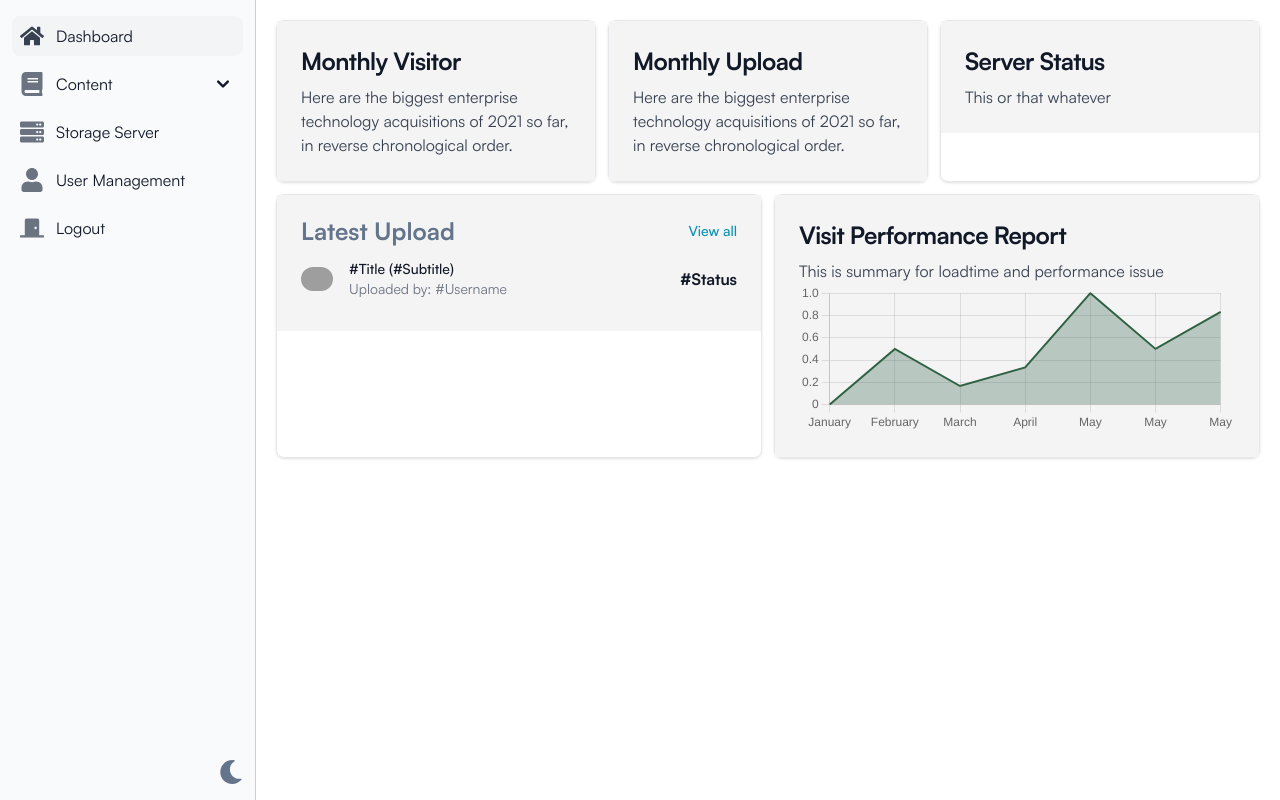
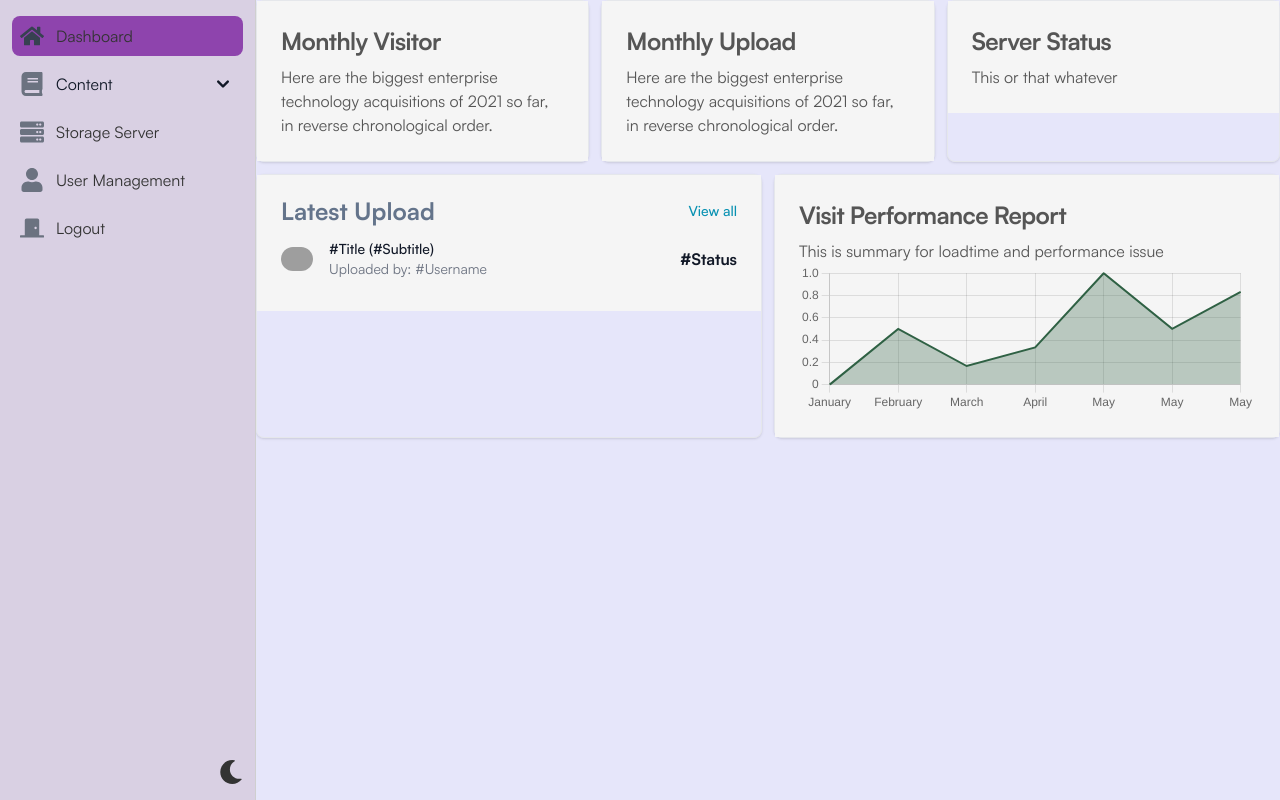
Before and after one commit to azzahradins/kyscms-js, a Next.js app: page /dashboard in a window 1280 px wide. Built offline with nearby package versions, Linux system fonts and the light colour scheme; grey boxes are pictures that could not be loaded.

Commit message:
adding earlier changes.

```diff
--- a/app/(private)/dashboard/page.tsx
+++ b/app/(private)/dashboard/page.tsx
@@ -12,7 +12,7 @@ ChartJS.register(
 
 export default function Dashboard (): JSX.Element {
   return (
-    <main className='wrapper'>
+    <main className='wrappe'>
       <div className='grid grid-cols-2 lg:grid-cols-3 gap-3 mb-3'>
         <Card>
           <Card.Header>
--- a/app/(private)/layout.tsx
+++ b/app/(private)/layout.tsx
@@ -7,7 +7,7 @@ import { SidebarProvider } from '@/hooks/SidebarContext'
 export default function RootLayout ({ children }: { children: React.ReactNode }): JSX.Element {
   return (
     <SidebarProvider>
-      <main className="flex flex-row">
+      <main className="flex flex-row bg-prplBG dark:bg-prplDBG">
         <div className='min-h-screen'>
           <Sidebar />
         </div>
--- a/app/(private)/manga/page.tsx
+++ b/app/(private)/manga/page.tsx
@@ -15,7 +15,7 @@ const customTheme: CustomFlowbiteTheme['tabs'] = {
       styles: {
         default: {
           active: {
-            on: 'bg-gray text-cyan-600 dark:bg-gray-800 dark:text-cyan-500'
+            on: 'bg-gray text-red-500 dark:bg-gray-800 dark:text-cyan-500'
           }
         }
       }
--- a/app/(public)/page.tsx
+++ b/app/(public)/page.tsx
@@ -12,7 +12,7 @@ export default function LandingPage (): JSX.Element {
           <h1 className='text-center lg:text-start'>
             Easy way to control content on your website
           </h1>
-          <h3 className='text-center lg:text-start'>
+          <h3 className='text-center lg:text-start text-prplsecondary dark:text-prplDsecondary'>
             A improved tools that can help you stay organized and manage your tasks efficiently. Take control of your task and achieve your goals with our new interface.
           </h3>
           <div className='place-self-center lg:place-self-start'>
@@ -23,14 +23,14 @@ export default function LandingPage (): JSX.Element {
         </section>
         <section className='relative order-first lg:order-last'>
           <motion.img
-            className='opacity-30 -z-50 top-8 relative w-1/3'
+            className='opacity-30 top-8 relative w-1/3'
             src='pattern-plus.svg'
             animate={{
               x: [10, -15, 10],
               transition: { repeat: Infinity, repeatDelay: 1.5, duration: 6 }
             }}/>
           <motion.img
-            className='opacity-30 -z-50 -top-12 relative float-right w-1/3'
+            className='opacity-30 -top-12 relative float-right w-1/3'
             src='pattern-triangle.svg'
             animate={{
               x: [-15, 10, -15],
--- a/components/Page/Card.tsx
+++ b/components/Page/Card.tsx
@@ -19,7 +19,7 @@ function Card ({
 }: Props): React.ReactElement {
   return (
     <div className={`w-full dark:border-gray-700 border border-gray-200 dark:border-none rounded-lg shadow  ${className}`}>
-      <div className='bg-light-3 dark:bg-dark-2'>
+      <div className='bg-card-accent dark:bg-cardD-accent'>
         { children }
       </div>
     </div>
@@ -46,7 +46,7 @@ Card.Header = function CardHeader ({ children, ...props }: Props): React.ReactEl
   let component = children
   if (typeof children === 'string') {
     component = (
-    <h5 className="text-2xl font-bold tracking-tight text-gray-900 dark:text-white">
+    <h5 className="text-2xl font-bold tracking-tight text-card-content dark:text-cardD-content">
       { children }
     </h5>)
   }
@@ -59,7 +59,7 @@ Card.Header = function CardHeader ({ children, ...props }: Props): React.ReactEl
 
 Card.Body = function CardBody ({ children, ...props }: Props): React.ReactElement {
   return (
-    <div className="flow-root font-normal text-gray-700 dark:text-gray-400 px-6 pb-6">
+    <div className="flow-root font-normal text-card-content dark:text-cardD-content px-6 pb-6">
       { children }
     </div>
   )
--- a/components/Page/Sidebar.tsx
+++ b/components/Page/Sidebar.tsx
@@ -7,11 +7,11 @@ import DarkModeSwitcher from '../Utilities/DarkModeSwitcher'
 
 const customSideBar: CustomFlowbiteTheme['sidebar'] = {
   root: {
-    inner: 'h-full overflow-y-auto overflow-x-hidden bg-light-1 py-4 px-3 dark:bg-gray-800 border-r border-light-2 dark:border-dark-2 justify-between flex flex-col'
+    inner: 'text-prplprimary h-full overflow-y-auto overflow-x-hidden bg-light-1 py-4 px-3 bg-sidebar-bg dark:bg-cardD-accent border-r border-light-2 dark:border-dark-2 justify-between flex flex-col'
   },
   item: {
-    base: "flex items-center justify-center rounded-lg p-2 text-base font-normal text-gray-900 hover:bg-red-100 dark:text-white dark:hover:bg-gray-700",
-    active: "bg-gray-100 dark:bg-red-700",
+    base: "flex items-center justify-center rounded-lg p-2 text-base font-normal text-prplprimary dark:text-prplDprimary hover:bg-sidebar-hover dark:text-white dark:hover:bg-cardD-hover",
+    active: 'bg-sidebar-ON dark:bg-sidebarD-ON'
   }
 }
 
--- a/tailwind.config.js
+++ b/tailwind.config.js
@@ -79,7 +79,9 @@ module.exports = {
       'cardD-Hover': '#333333',
       'sidebar-bg': '#D9D0E3',
       'sidebarD-bg': '#1C1C1C',
-      'sidebar-hover': '#C4B5D6'
+      'sidebar-hover': '#C4B5D6',
+      'sidebar-ON': '#8E44AD',
+      'sidebarD-ON': '#483D8B'
     },
     screens: {
       '2xsm': '375px',
--- a/templates/header.tsx
+++ b/templates/header.tsx
@@ -11,7 +11,7 @@ export default function Header (): JSX.Element {
               <span className="self-center text-xl font-semibold whitespace-nowrap">SCMS</span>
               <div className="flex items-center lg:order-2 gap-3">
                   <DarkModeSwitcher />
-                  <Link href="/authorization" className="text-gray-800 dark:text-white hover:bg-indigo-700 hover:text-white ring-2 ring-indigo-900 font-medium rounded-lg text-sm px-4 lg:px-5 py-2 lg:py-1.5 mr-2 dark:hover:bg-indigo-950 focus:outline-none">Login</Link>
+                  <Link href="/authorization" className="text-prplprimary bg-prplaccent dark:bg-prplDAccent hover:bg-prplhover hover:text-prplsecondary ring-2 ring-prplDsecondary font-medium rounded-lg text-sm px-4 lg:px-5 py-2 lg:py-1.5 mr-2 dark:text-prplDPrimary dark:hover:bg-prplDhover focus:outline-none">Login</Link>
               </div>
           </div>
       </nav>
```
